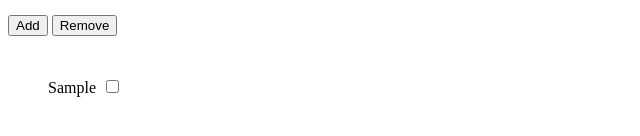
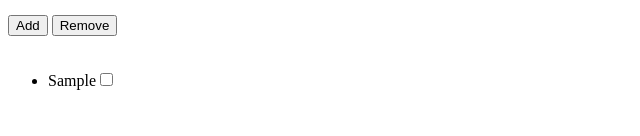
Before and after one commit to DunkanGibson/CITC-2300, a plain HTML site: page Chapter 5/GIBSON_DUNKAN_index.htm in a window 1280 px wide. Both pictures are taken after typing "Sample" into the empty fields and a click on the button "Add". Shown: the part 138-274 px from the top of the page, 0-640 px from the left. Drawn offline with Linux system fonts and the light colour scheme.

Commit message:
Update GIBSON_DUNKAN_index.htm

```diff
--- a/Chapter 5/GIBSON_DUNKAN_index.htm
+++ b/Chapter 5/GIBSON_DUNKAN_index.htm
@@ -28,17 +28,17 @@
       // and the value from the textbox. It then appends the node as a child
       // to the <ul> element referenced by the ul variable. The textbox is
       // then cleared.
+
       function add() {
         newNode = document.createElement("li");
         newNode.innerHTML = textbox.value;
         checklist = document.createElement("input");
         checklist.setAttribute("type", "checkbox");
+        newNode.appendChild(checklist);
         ul.appendChild(newNode);
-        newNode.appendChild(checklist);
-        ul.style.listStyle = "none"
-        checklist.style.margin = "10px"
         textbox.value = "";
       }
+
       // The remove() function deletes all instruments that are checked.
       function remove() {
       }
```
